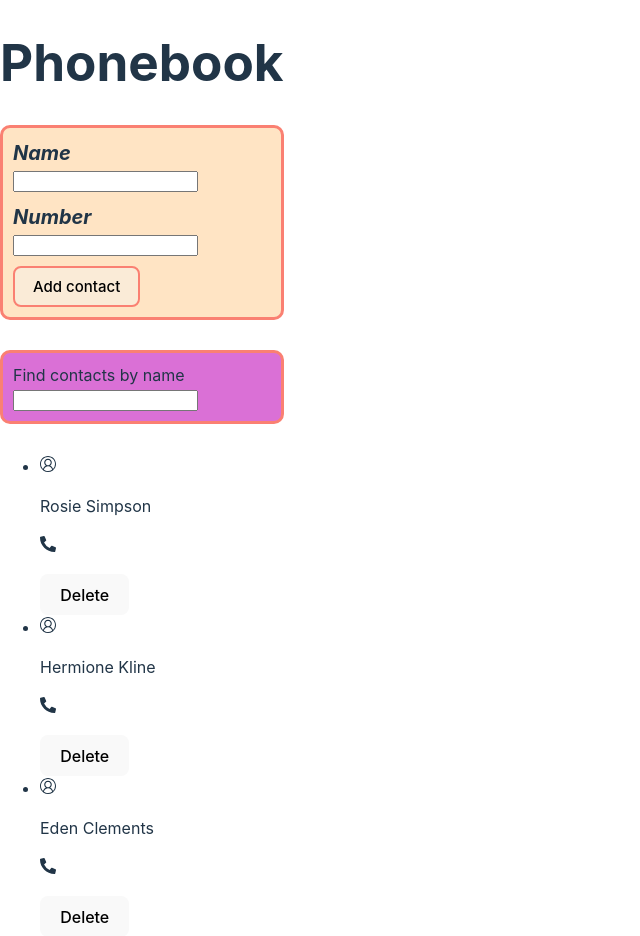
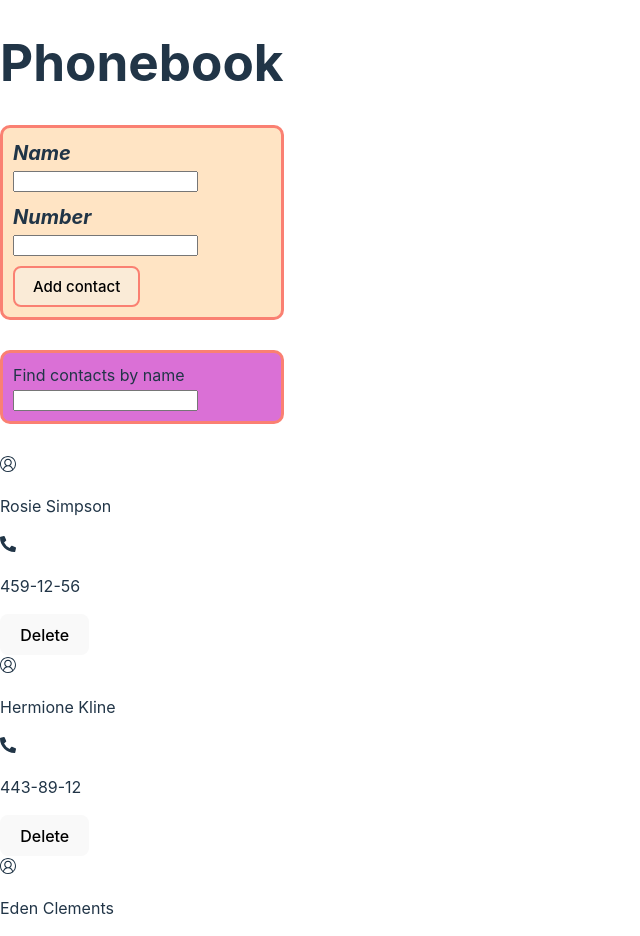
Before and after one commit to Dikhtiar-Tania96/goit-react-hw-03, a React (Vite) app: page / in a window 1280 px wide. Shown: the top 936 px of the page, without its empty margins (0-640 px from the left). Built offline with nearby package versions, Linux system fonts and the light colour scheme.

Commit message:
add new info

```diff
--- a/src/components/ContactForm/ContactForm.jsx
+++ b/src/components/ContactForm/ContactForm.jsx
@@ -3,26 +3,28 @@ import css from "./ContactForm.module.css";
 import { ErrorMessage, Field, Form, Formik } from "formik";
 import * as Yup from "yup";
 
-const validationSchema = Yup.object().shape({
-  name: Yup.string().min(2, 'Min 2 sumbol 🙂').max(50, 'Max 50 sumbol 😯').required('required❗'),
-  phone: Yup.string().min(2,'Min 2 sumbol 🙂').max(50, 'Max 50 sumbol 😯').required('required❗'),
-});
 
-const Contact = ({ submit }) => {
+
+const Contact = ({ addContact }) => {
+  const initialValues={
+    name: " ",
+    phone: " ",
+  }
   const uniqUserId = useId();
   const uniqNumberId = useId();
 
+  const validationSchema = Yup.object().shape({
+    name: Yup.string().min(2, 'Min 2 sumbol 🙂').max(50, 'Max 50 sumbol 😯').required('required❗'),
+    phone: Yup.string().min(2,'Min 2 sumbol 🙂').max(50, 'Max 50 sumbol 😯').required('required❗'),
+  });
+
+
+  const onSubmit = (values, { resetForm }) => {
+    addContact(values.name, values.number);
+    resetForm();
+  };
   return (
-    <Formik
-      initialValues={{
-        name: " ",
-        phone: " ",
-      }}
-      onSubmit={(values, actions) => {
-        submit(values);
-        actions.resetForm();
-      }}
-      validationSchema={validationSchema}
+    <Formik initialValues={initialValues} validationSchema={validationSchema} onSubmit={onSubmit}
     >
       <Form>
         <div className={css.formEl}>
--- a/src/components/ContactList/Contact/Contact.jsx
+++ b/src/components/ContactList/Contact/Contact.jsx
@@ -1,19 +1,20 @@
 import { VscAccount } from "react-icons/vsc";
 import { FaPhoneAlt } from "react-icons/fa";
+import css from './Contact.module.css'
 
 const Contact = ({ contact, onDelete }) => {
 
     return (
-      <li>
-        <div>
+      <li className={css.listElContact}>
+        <div className={css.contactForm}>
         <VscAccount />
           <p>{contact.name}</p>
         </div>
         <div>
         <FaPhoneAlt />
-        <p>{contact.phone}</p>
+        <p>{contact.number}</p>
         </div>
-        <button onClick={onDelete}>Delete</button>
+        <button onClick={onDelete} className={css.btnContact}>Delete</button>
       </li>
     );
   };
--- a/src/components/ContactList/ContactList.jsx
+++ b/src/components/ContactList/ContactList.jsx
@@ -1,9 +1,10 @@
 import Contact from "./Contact/Contact";
+import css from './ContactList.module.css'
 
 
 const ContactList = ({ contacts, onDeleteContact }) => {
   return (
-    <ul>
+    <ul className={css.contactList}>
       {contacts.map(contact => (
         <Contact key={contact.id} contact={contact} onDelete={() => onDeleteContact(contact.id)} />
       ))}
--- a/src/components/ContactList/ContactList.module.css
+++ b/src/components/ContactList/ContactList.module.css
@@ -0,0 +1,4 @@
+.contactList{
+    list-style: none;
+    padding: 0;
+}
```
Also changed, not shown: src/App.jsx (+23 -19 lines), src/components/ContactList/Contact/Contact.module.css (+27 -0 lines).
